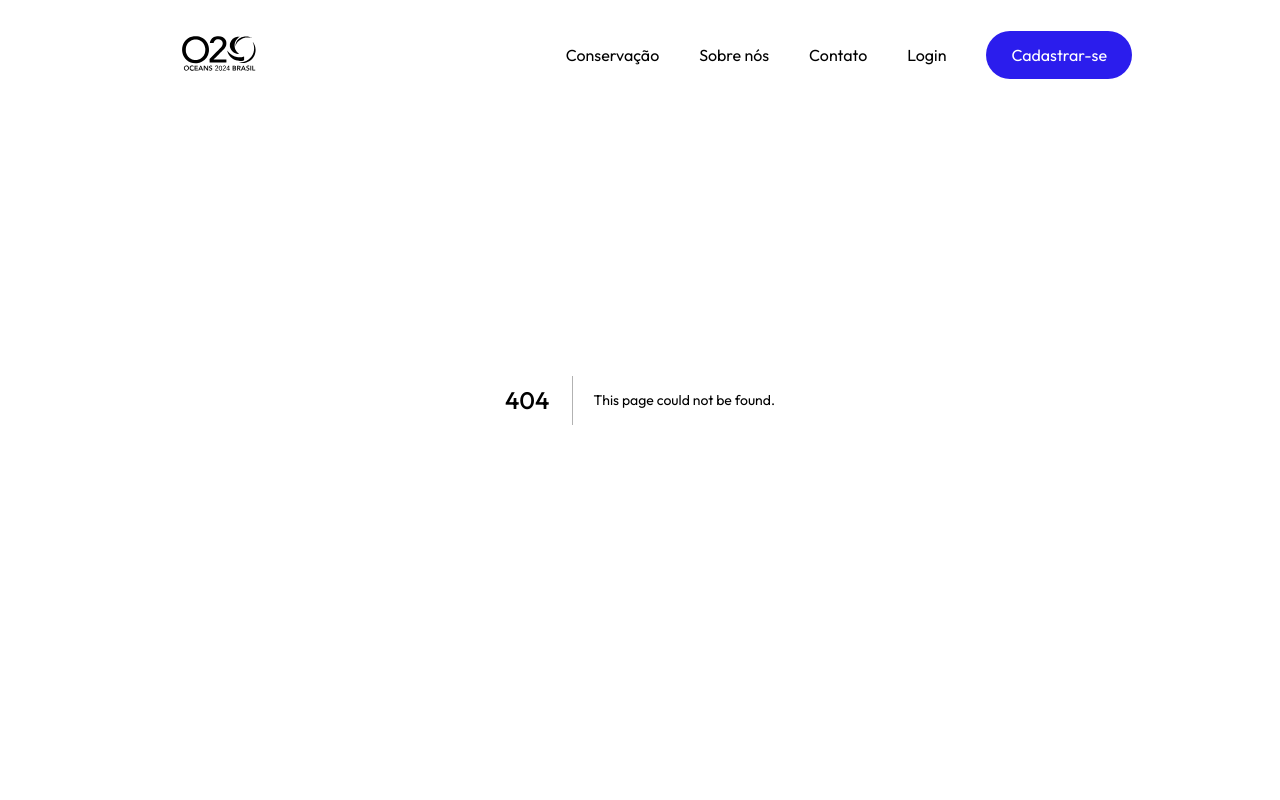
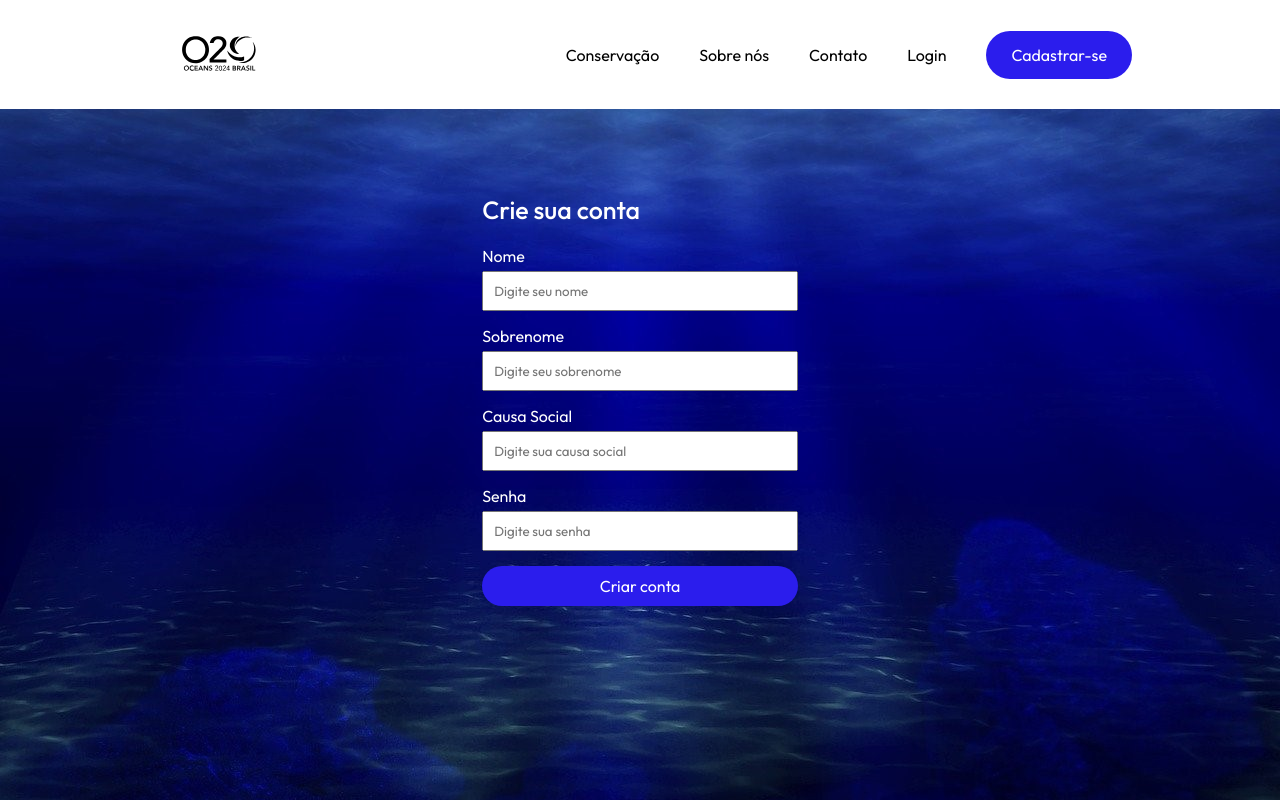
Before and after one commit to devtorugo/GS_OCEANS2024_WEB, a Next.js app: page /register in a window 1280 px wide. Before the commit this address had no page. Built offline with nearby package versions, Linux system fonts and the light colour scheme.

Commit message:
Criando page de Cadastro(register)

```diff
--- a/src/app/components/Header/index.tsx
+++ b/src/app/components/Header/index.tsx
@@ -11,7 +11,7 @@ const Header = () => {
                     <li>Sobre nós</li>
                     <Link href={'/contact'}><li>Contato</li></Link>
                     <li>Login</li>
-                    <li><button className='btn'>Cadastrar-se</button></li>
+                    <Link href={'/register'}><li><button className='btn'>Cadastrar-se</button></li></Link>
                 </ul>
             </nav>
 
--- /dev/null
+++ b/src/app/register/page.tsx
@@ -0,0 +1,29 @@
+import React from 'react';
+import './styles.css';
+
+const Register = () => {
+    return (
+        <div className='register'>
+            <div className='register-col'>
+                <h3>Crie sua conta</h3>
+                <form>
+                    <label>Nome</label>
+                    <input type='text' name="firstName" placeholder='Digite seu nome' />
+
+                    <label>Sobrenome</label>
+                    <input type='text' name="lastName" placeholder='Digite seu sobrenome' />
+
+                    <label>Causa Social</label>
+                    <input type='text' name="socialCause" placeholder='Digite sua causa social' />
+
+                    <label>Senha</label>
+                    <input type='password' name="password" placeholder='Digite sua senha' />
+
+                    <button  type='submit' className='btn'>Criar conta</button>
+                </form>
+            </div>
+        </div>
+    );
+}
+
+export default Register;
--- /dev/null
+++ b/src/app/register/styles.css
@@ -0,0 +1,50 @@
+.register {
+    margin: 0;
+    padding: 0;
+    width: 100%;
+    height: 100vh;
+    display: flex;
+    justify-content: center;
+    align-items: center;
+    background-image: url('/oceano2.jpg');
+    background-size: cover;
+    background-position: center;
+}
+
+.register-col {
+    color: #ffffff;
+}
+
+.register h3 {
+    color: #ffffff;
+    font-weight: 500;
+    font-size: 25px;
+    margin-bottom: 20px;
+}
+
+.register form {
+    max-width: 400px;
+}
+
+.register form label {
+    display: block;
+    margin-bottom: 5px;
+}
+
+.register form input {
+    width: 100%;
+    padding: 10px;
+    margin-bottom: 15px;
+}
+
+.register form button {
+    width: 100%;
+    padding: 10px;
+    border: none;
+    cursor: pointer;
+    transition: background-color 0.3s ease;
+}
+
+.register form button:hover {
+    background-color: #1a1a1a;
+}
```
Also changed, not shown: 1 other file (tests, documents, lock files or other folders).
